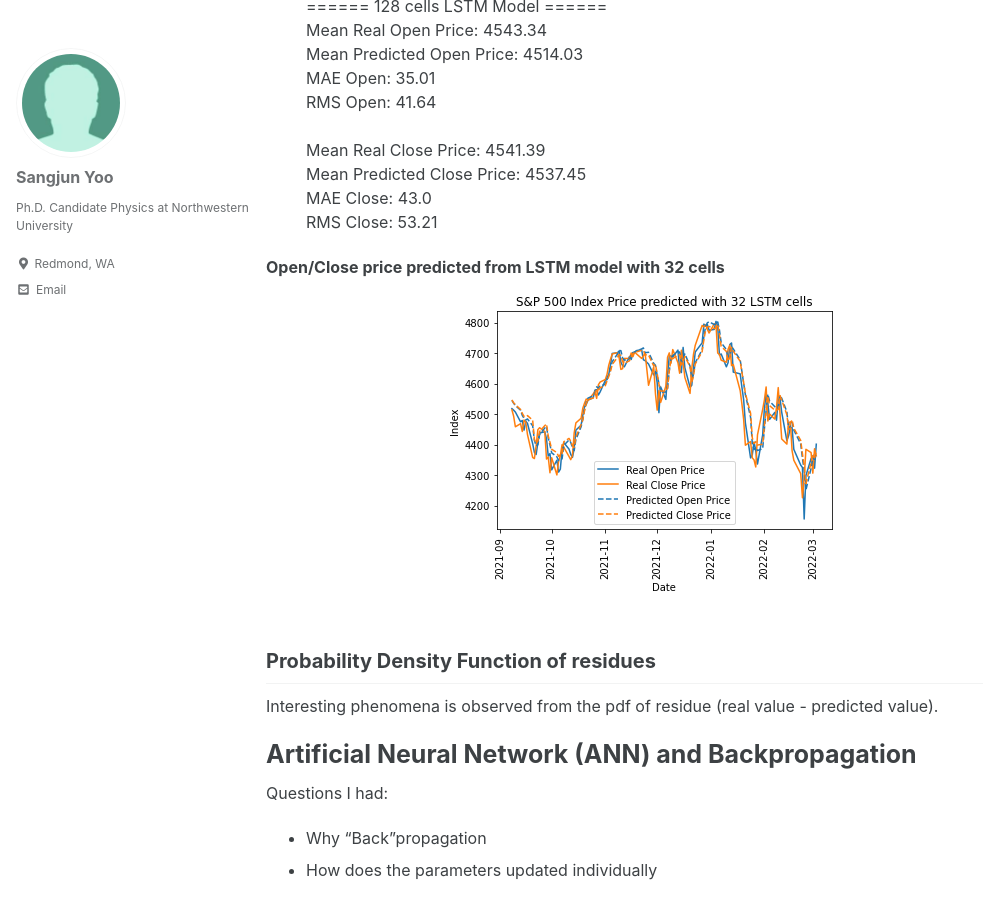
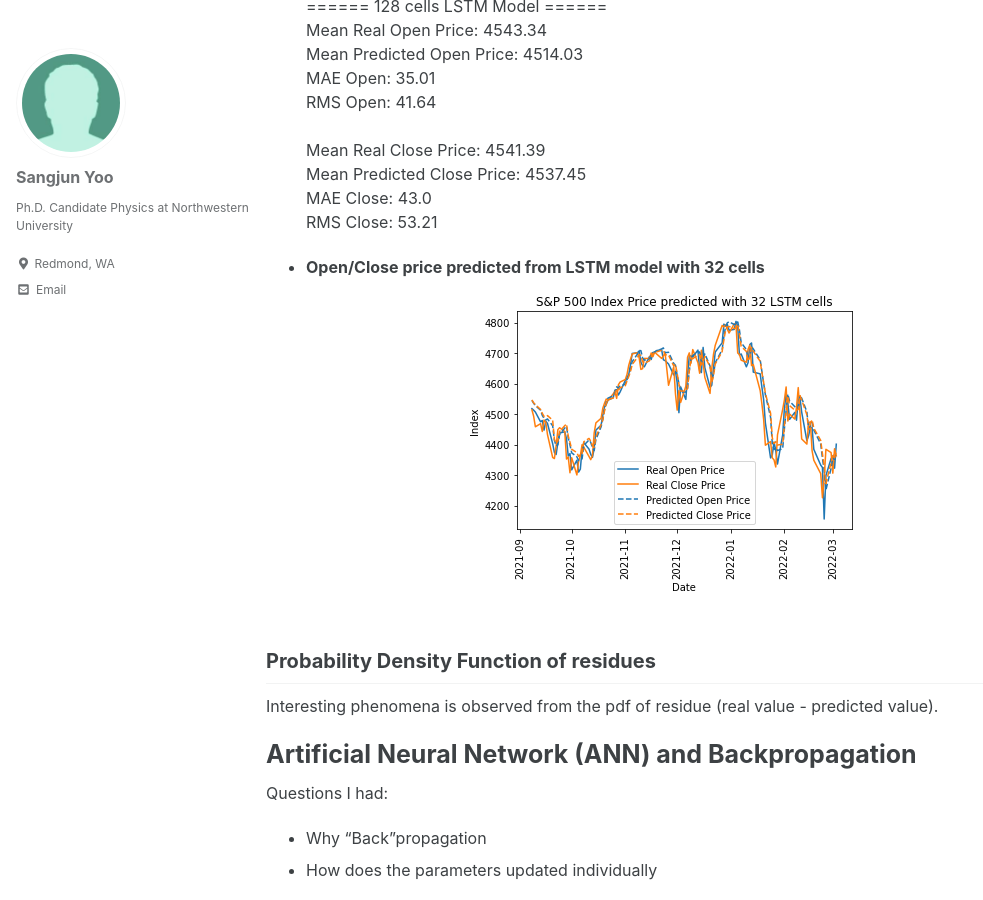
Before and after one commit to sangjunyoo-phd/sangjunyoo-phd.github.io, a Jekyll site: the page built from _pages/deeplearning.md, in a window 1280 px wide and 900 px high, scrolled down 5830 px. Shown: the whole window, without its empty margins (0-983 px from the left). Built offline with Jekyll 4.4.1, drawn with Linux system fonts in a browser that asks for light colours; cached includes are drawn as plain includes.

```diff
--- a/_pages/deeplearning.md
+++ b/_pages/deeplearning.md
@@ -180,7 +180,7 @@ Mean Predicted Close Price: 4537.45<br/>
 MAE Close: 43.0<br/>
 RMS Close: 53.21<br/>
 
-**Open/Close price predicted from LSTM model with 32 cells**
+* __Open/Close price predicted from LSTM model with 32 cells__
 ![image-center](../assets/images/32LSTM_prediction.png){: .align-center}{:style="border: 0px solid black; padding: 10px"}
 
 ## Probability Density Function of residues
```
